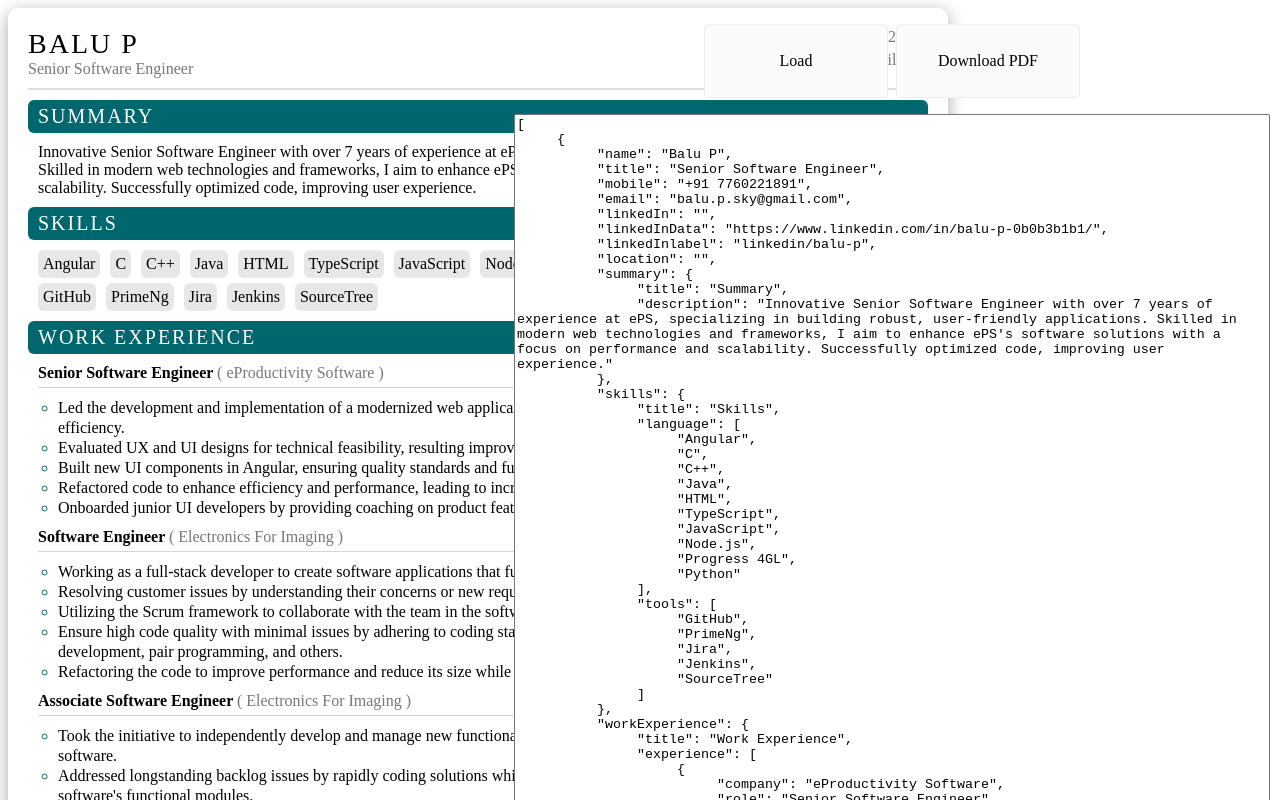
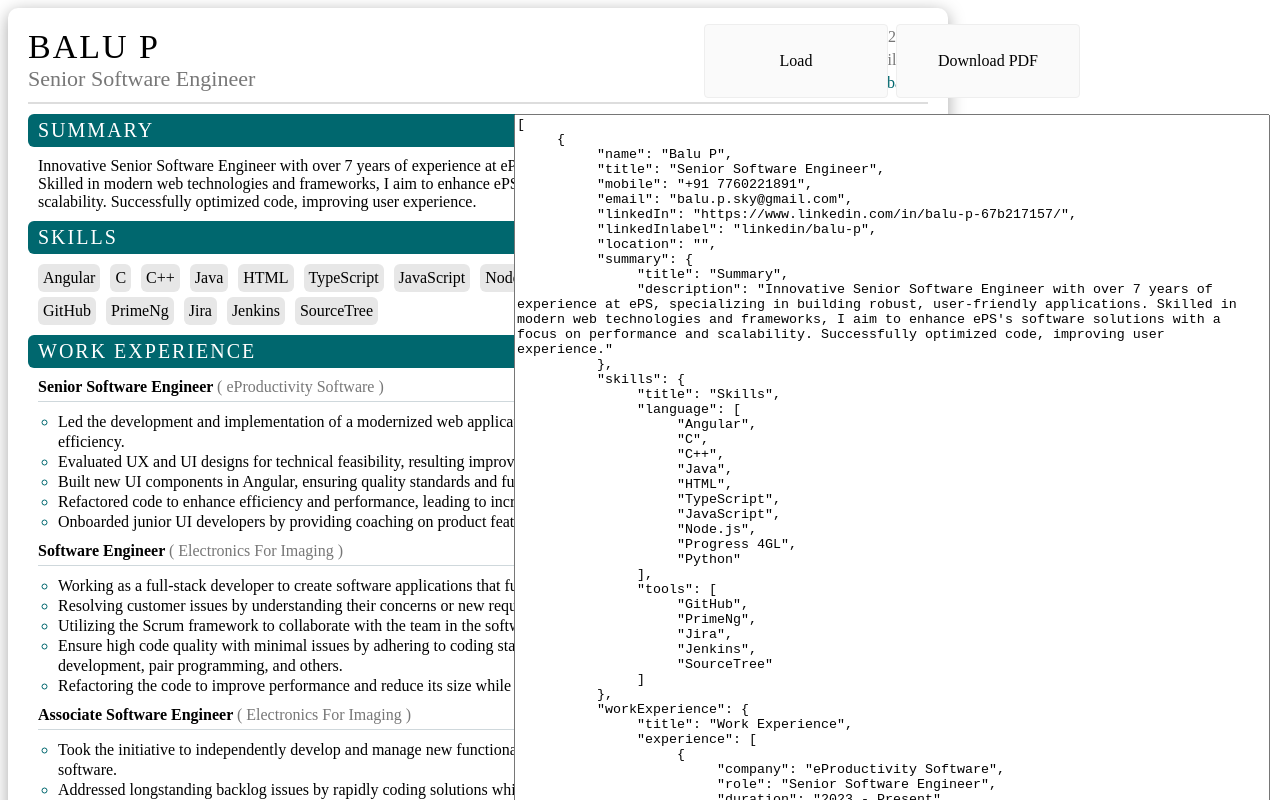
Before and after one commit to Baluu-p/skyMe, an Angular app: page / in a window 1280 px wide. Shown: the top 800 px of the page. Built offline with nearby package versions, Linux system fonts and the light colour scheme.

Commit message:
Resume builder

```diff
--- a/src/app/app.component.html
+++ b/src/app/app.component.html
@@ -21,7 +21,7 @@
                 <span *ngIf="profile.mobile">{{profile.mobile}}</span>
                 <span *ngIf="profile.email">{{profile.email}}</span>
                 <span *ngIf="profile.linkedIn">
-                    <a [href]="profile.linkedIn">{{profile.linkedInlabel}}</a>
+                    <a target="_blank" [href]="profile.linkedIn">{{profile.linkedInlabel}}</a>
                 </span>
                 <span *ngIf="profile.location">{{profile.location}}</span>
             </div>
--- a/src/app/app.component.scss
+++ b/src/app/app.component.scss
@@ -42,13 +42,13 @@
     box-shadow: 0 4px 17px rgba(0, 0, 0, 0.35);
 
     .profile-name {
-        font-size: 28px;
+        font-size: 34px;
         text-transform: uppercase;
         letter-spacing: 2px;
     }
 
     .profile-title {
-        font-size: 16px;
+        font-size: 22px;
         color: #777;
     }
 }
--- a/src/assets/data.json
+++ b/src/assets/data.json
@@ -4,8 +4,7 @@
         "title": "Senior Software Engineer",
         "mobile": "+91 7760221891",
         "email": "balu.p.sky@gmail.com",
-        "linkedIn": "",
-        "linkedInData": "https://www.linkedin.com/in/balu-p-0b0b3b1b1/",
+        "linkedIn": "https://www.linkedin.com/in/balu-p-67b217157/",
         "linkedInlabel": "linkedin/balu-p",
         "location": "",
         "summary": {
--- a/src/assets/scss/main.scss
+++ b/src/assets/scss/main.scss
@@ -152,6 +152,11 @@
     right: 10px;
 }
 
+a {
+    color: var(--primaryBg);
+    text-decoration: none;
+}
+
 @media print {
     body {
         -webkit-print-color-adjust: exact;
```
